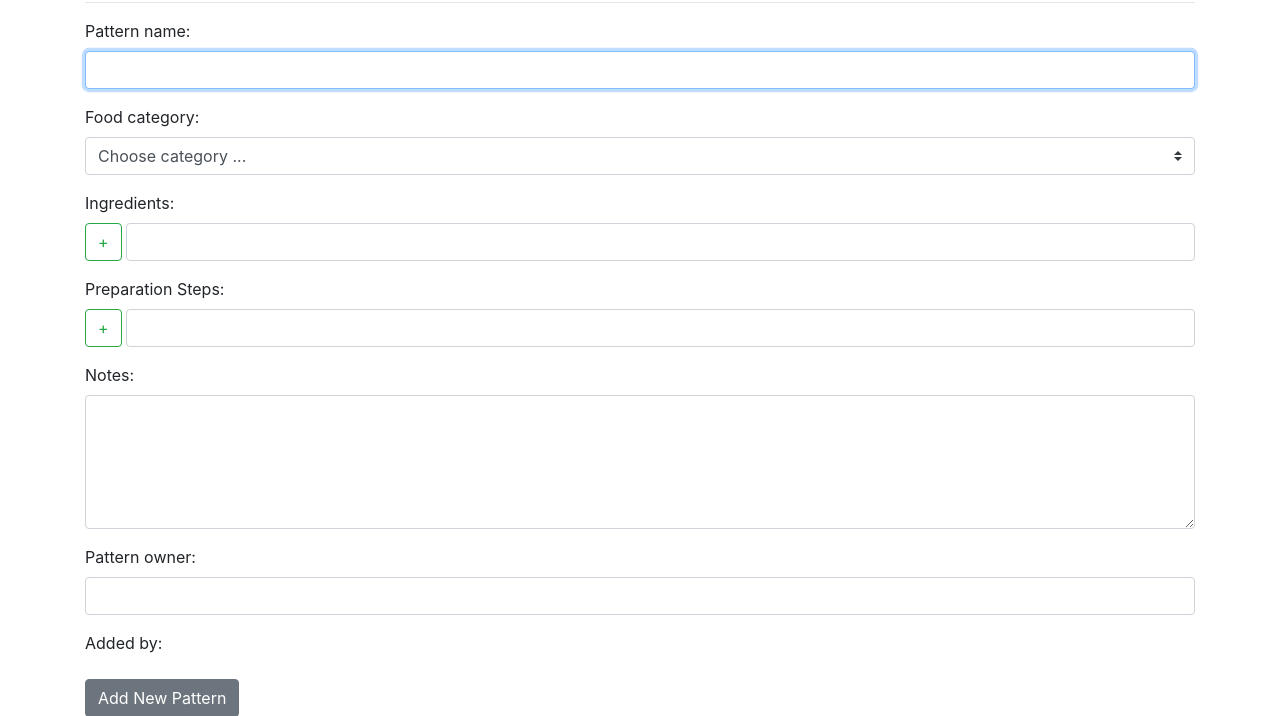
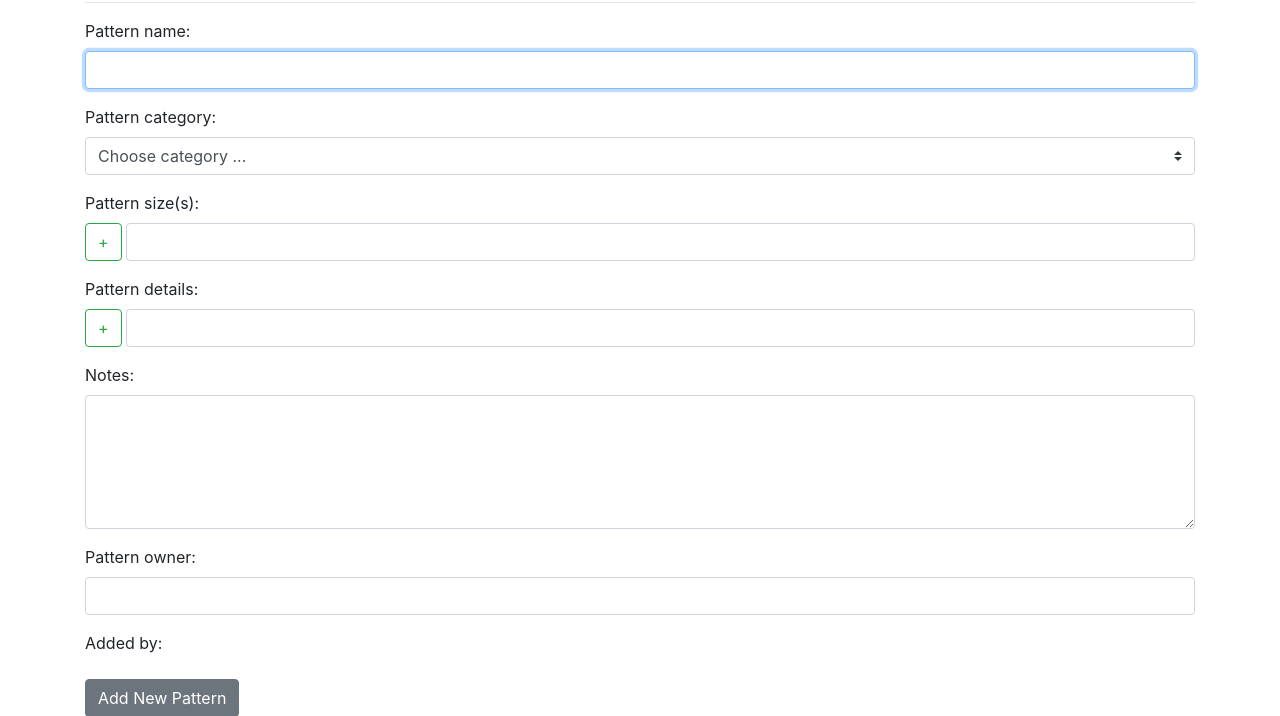
Before and after one commit to msbacatan/ebacatan-patterns, a Python web app: template templates/new-pattern.html in a window 1280 px wide. Shown: the part 139-855 px from the top of the page. Run offline with Jinja, Linux system fonts and the light colour scheme; the template is opened without the code that fills it, so the values that code supplies are empty; some libraries are stand-ins or nearby versions.

Commit message:
customizing pages

```diff
--- a/templates/edit-pattern.html
+++ b/templates/edit-pattern.html
@@ -16,7 +16,7 @@
     </div>
 
     <div class="form-group">
-        <label for="category" class="mr-sm-2">Food category:</label>
+        <label for="category" class="mr-sm-2">Pattern category:</label>
         <select name="category" id="category" class="custom-select mr-sm-2">
             {% for category in all_categories %}
             <option value="{{ category['category_name'] }}" {% if category['category_name'] == pattern['category'] %}
@@ -28,7 +28,7 @@
         <div id="TextBoxesGroupIngredients" class="form-group">
             <!-- Ingredients -->
             <div id="TextBoxDivIngredients">
-                <label for="pattern_ingredients"> Ingredients: </label>
+                <label for="pattern_ingredients"> Pattern size(s): </label>
                 {% for ingredient in pattern.ingredients %}
                 <div class="d-flex">
                     <button id="addIngredient" class="btn btn-outline-success mr-1">+</button>
@@ -44,7 +44,7 @@
         <div id="TextBoxesGroupPreparation" class="form-group">
             <!-- Ingredients -->
             <div id="TextBoxDivSteps">
-                <label for="preparation"> Preparation steps: </label>
+                <label for="preparation"> Pattern details: </label>
                 {% for step in pattern.preparation %}
                 <div class="d-flex">
                 <button id="addStep" class="btn btn-outline-success mr-1">+</button>
--- a/templates/new-pattern.html
+++ b/templates/new-pattern.html
@@ -15,7 +15,7 @@
     </div>
 
     <div class="form-group">
-        <label for="category" class="mr-sm-2">Food category:</label>
+        <label for="category" class="mr-sm-2">Pattern category:</label>
         <select name="category" class="custom-select mr-sm-2">
             <option value="" selected disabled hidden> Choose category ... </option>
             {% for category in all_categories %}
@@ -28,7 +28,7 @@
     <div id="TextBoxesGroupIngredients" class="form-group">
         <!-- ingredients -->
         <div id="TextBoxDivIngredients">
-            <label for="pattern_ingredients">Ingredients:</label>
+            <label for="pattern_ingredients"> Pattern size(s):</label>
             <div class="d-flex">
                 <button id="addIngredient" class="btn btn-outline-success mr-1">+</button>
                 <input id="pattern_ingredients" name="ingredients" type="text" value="" class="form-control">
@@ -39,7 +39,7 @@
     <div id="TextBoxesGroupPreparation" class="form-group">
         <!-- preparation steps -->
         <div id="TextBoxDivSteps">
-            <label for="preparation">Preparation Steps:</label>
+            <label for="preparation"> Pattern details:</label>
             <div class="d-flex">
                 <button id="addStep" class="btn btn-outline-success mr-1">+</button>
                 <input id="preparation" name="steps" type="text" value="" class="form-control">
--- a/templates/print-pattern.html
+++ b/templates/print-pattern.html
@@ -8,19 +8,19 @@
 <h3>{{ pattern['pattern_name'] }}</h3>
 <hr>
 <div class="form-group">
-    <label class="print">Food category:</label>
+    <label class="print">Pattern category:</label>
     <p style="display:inline;">{{ pattern['category'] }}</p>
 </div>
 
 <div class="form-group">
-    <label class="print" for="pattern_ingredients"> Ingredients: </label>
+    <label class="print" for="pattern_ingredients"> Pattern size(s): </label>
     {% for ingredient in pattern['ingredients'] %}
     <p> - {{ ingredient }} </p>
     {% endfor %}
 </div>
 
 <div class="form-group">
-    <label class="print" for="preparation"> Preparation steps: </label>
+    <label class="print" for="preparation"> Pattern details: </label>
 
     {% for step in pattern['preparation']%}
     <p> {{ loop.index }}.  {{ step }} </p>
```
